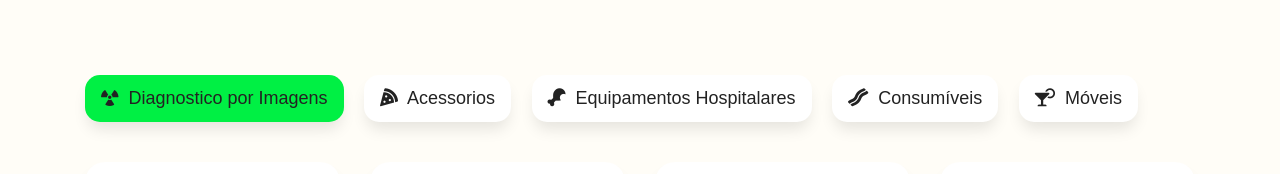
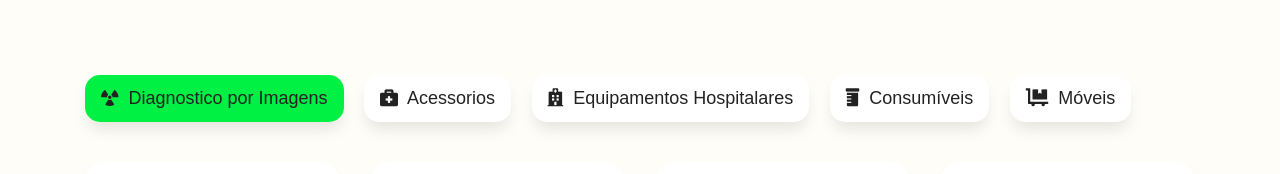
Before and after one commit to mateusp-rezende/Microlaser, a plain HTML site: page Micro-go/index.html in a window 1280 px wide. Shown: the part 1765-1939 px from the top of the page. Drawn offline with Linux system fonts and the light colour scheme; a web font is replaced by a local one.

Commit message:
alteracao de icons

```diff
--- a/Micro-go/index.html
+++ b/Micro-go/index.html
@@ -161,17 +161,17 @@
             <i class="fas fa-radiation"></i>&nbsp; Diagnostico por Imagens
         </a>
         <a class="btn btn-sm btn-white mr-3 " id="menu-acessorios"  onclick="cardapio.metodos.obterItensCardapio('acessorios')">
-            <i class="fas fa-pizza-slice"></i>&nbsp; Acessorios
+            <i class="fas fa-briefcase-medical"></i>&nbsp; Acessorios
         </a>
         <a class="btn btn-sm btn-white mr-3 " id="menu-churrasco" onclick="cardapio.metodos.obterItensCardapio('equipamentos-med')">
-            <i  class="fa fa-drumstick-bite"></i>&nbsp; Equipamentos Hospitalares
+            <i class="fas fa-hospital"></i>&nbsp; Equipamentos Hospitalares
 
         </a>
         <a class="btn btn-sm btn-white mr-3 " id="menu-steaks" onclick="cardapio.metodos.obterItensCardapio('consumiveis')">
-            <i class="fas fa-bacon"></i>&nbsp; Consumíveis
+            <i class="fas fa-prescription-bottle"></i>&nbsp; Consumíveis
         </a>
         <a class="btn btn-sm btn-white mr-3 " id="menu-bebidas" onclick="cardapio.metodos.obterItensCardapio('moveis')" >
-            <i class="fas fa-cocktail"></i>&nbsp; Móveis
+            <i class="fas fa-dolly-flatbed"></i>&nbsp; Móveis
         </a>
 
         </div>
```
